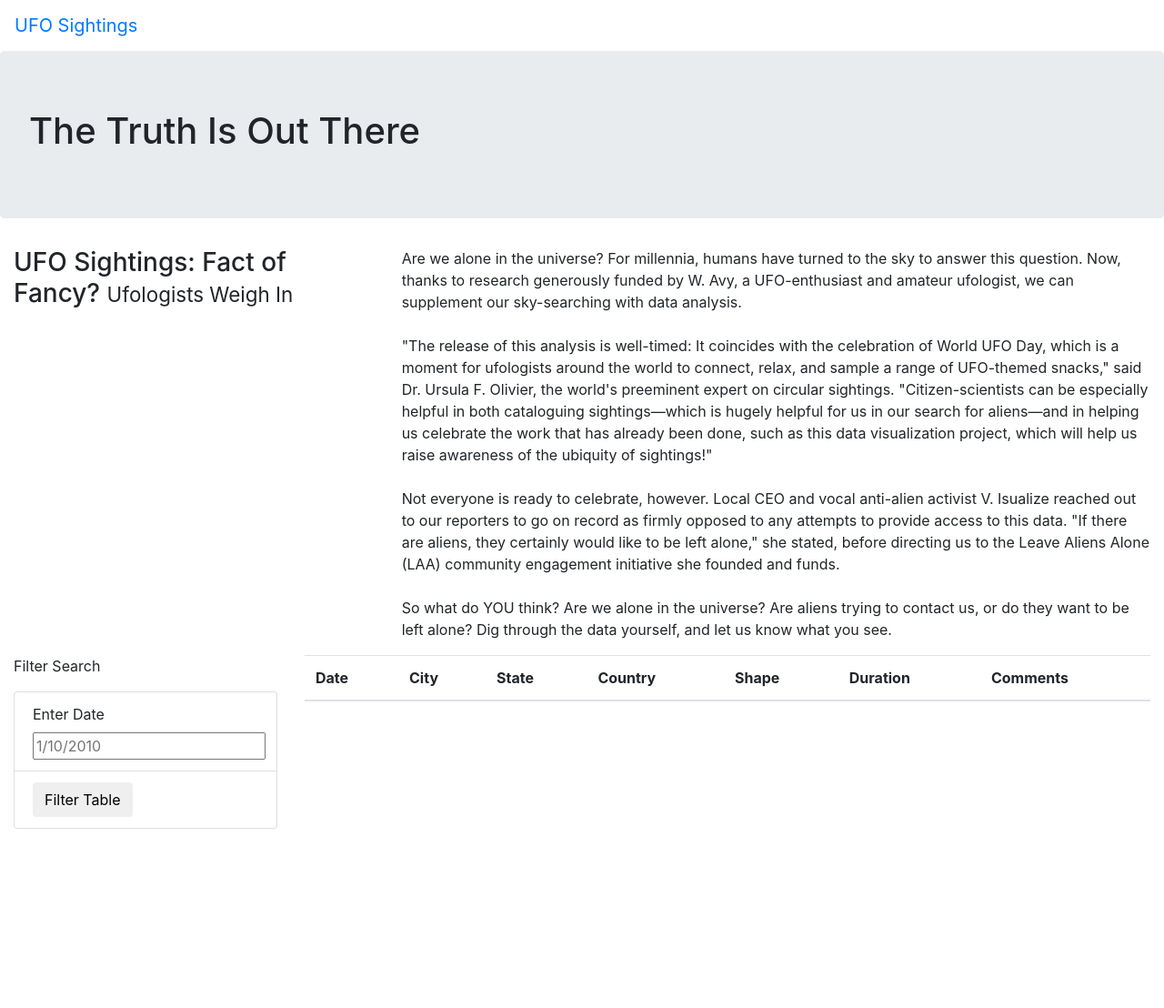
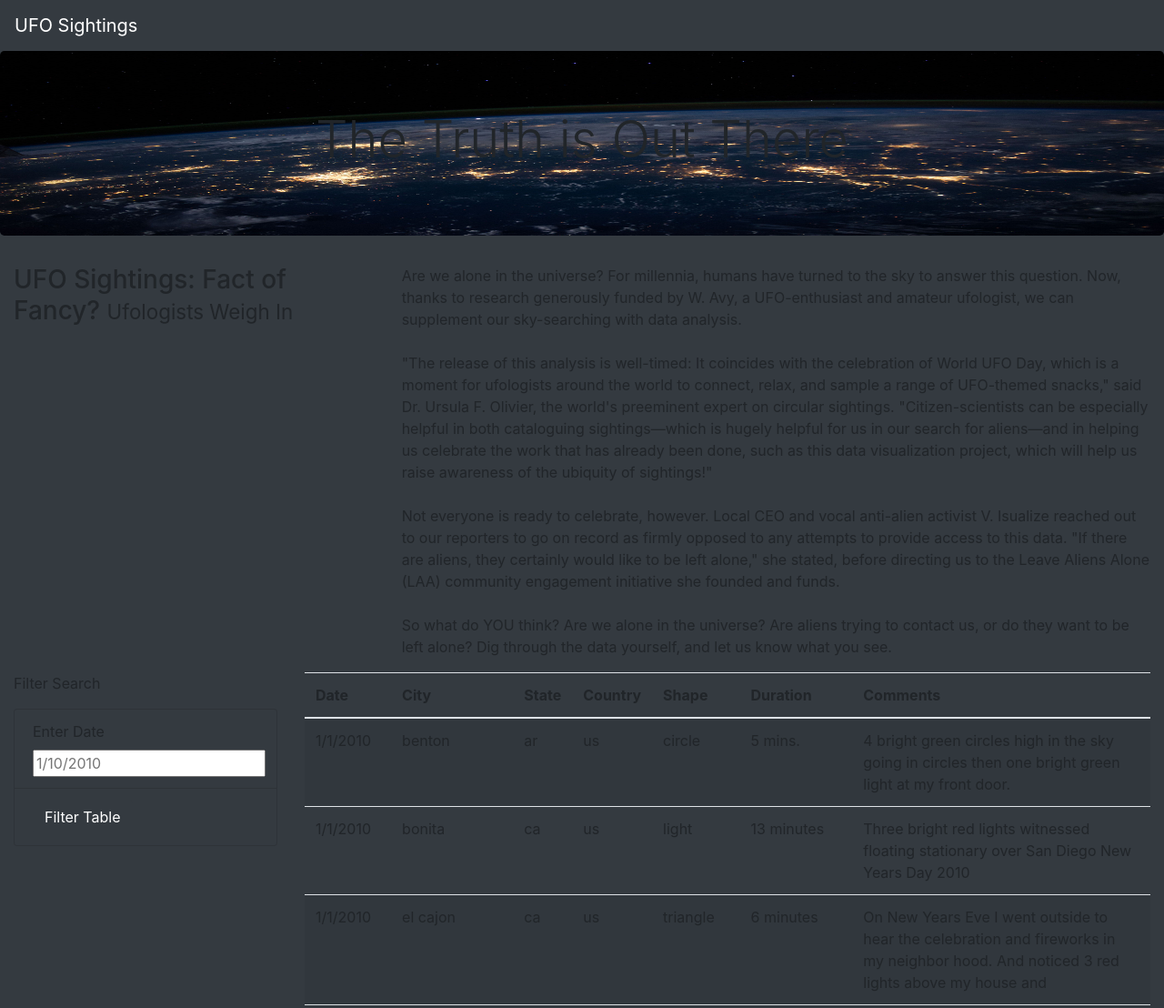
Before and after one commit to jglassberg/UFO-II, a plain HTML site: page 11/index.html in a window 1280 px wide. Shown: the top 1108 px of the page at 91% size. Before the commit the page ends 911 px from the top, so only its background shows below. Drawn offline with nearby package versions, Linux system fonts and the light colour scheme.

Commit message:
Add files via upload

```diff
--- a/11/index.html
+++ b/11/index.html
@@ -15,17 +15,17 @@
 
     </title>
 </head>
-<body>
+<body class="bg-dark">
     <div class="wrapper">
-        <nav class="navbar navbar-expand-lg">
+        <nav class="navbar navbar-dark bg-dark navbar-expand-lg">
             <a class="navbar-brand" href="index.html">UFO Sightings</a>
           </nav>
     <div class="jumbotron">
-        <h1>The Truth Is Out There</h1>
+        <h1 class="display-4">The Truth is Out There</h1>
     </div>
       <div class="container-fluid">
         <div class="row">
-          <div class="col-md-4">
+          <div class="col-md-4 bg-dark">
             <h3>UFO Sightings: Fact of Fancy? <small>Ufologists Weigh In</small></h3>
           </div>
           <div class="col-md-8">
@@ -40,15 +40,15 @@
        <div class="container-fluid">
         <div class="row">
           <div class="col-md-3">
-            <form>
+            <form class="bg-dark" style="font-family: inherit; font-size: 1rem;">
                 <p>Filter Search</p>
-                <ul class="list-group">
-                    <li class="list-group-item">
+                <ul class="list-group bg-dark" style="font-family: inherit; font-size: 1rem;">
+                    <li class="list-group-item bg-dark">
                         <label for="date">Enter Date</label>
                         <input type="text" placeholder="1/10/2010" id="datetime" />
                     </li>
-                    <li class="list-group-item">
-                        <button id="filter-btn" type="button" class="btn btn-default">Filter Table</button>
+                    <li class="list-group-item bg-dark" style="font-family: inherit; font-size: 1rem;">
+                        <button id="filter-btn" type="button" class="btn btn-dark">Filter Table</button>
                     </li>
                 </ul>
                 </li>
@@ -74,6 +74,10 @@
         </div>
       </div>
     </div>
+    <script src="https://cdnjs.cloudflare.com/ajax/libs/d3/4.11.0/d3.js"></script>
+    <script src="static/js/data.js"></script>
+    <script src="static/js/app.js"></script>
+</body>
 
-</body>
+
 </html>
--- a/11/static/css/style.css
+++ b/11/static/css/style.css
@@ -0,0 +1,10 @@
+body {
+
+    color: #f7f7f7;
+}
+
+.jumbotron {
+    background-image: url("../images/nasa.jpg");
+    background-size: 100% 100%;
+    text-align: center;
+}
--- a/11/static/js/app.js
+++ b/11/static/js/app.js
@@ -1,8 +1,8 @@
-// import the data from data.js
+//import the data from data.js
 const tableData = data;
 
 // Reference the HTML table using d3
-//var tbody = d3.select("tbody");
+var tbody = d3.select("tbody");
 
 // Original addition function
 //function addition(a, b) {
@@ -21,20 +21,20 @@ const tableData = data;
   //doubleAddition = (c, d) => addition(c, d) * 2;
 
   //function buildTable(data) {
-    tbody.html("");
+    //tbody.html("");
   //}
 
   //data.forEach((dataRow) => {  let row = tbody.append("tr");
 
 //});
-//data.forEach((dataRow) => {
-    //let row = tbody.append("tr");
-    //Object.values(dataRow).forEach((val) => {
-      //let cell = row.append("td");
-      //cell.text(val);
-      //}
-    //);
-  //});
+// data.forEach((dataRow) => {
+//     let row = tbody.append("tr");
+//     Object.values(dataRow).forEach((val) => {
+//       let cell = row.append("td");
+//       cell.text(val);
+//       }
+//     );
+//   });
 
 
 
```
Also changed, not shown: 11/static/images/nasa.jpg (added).
